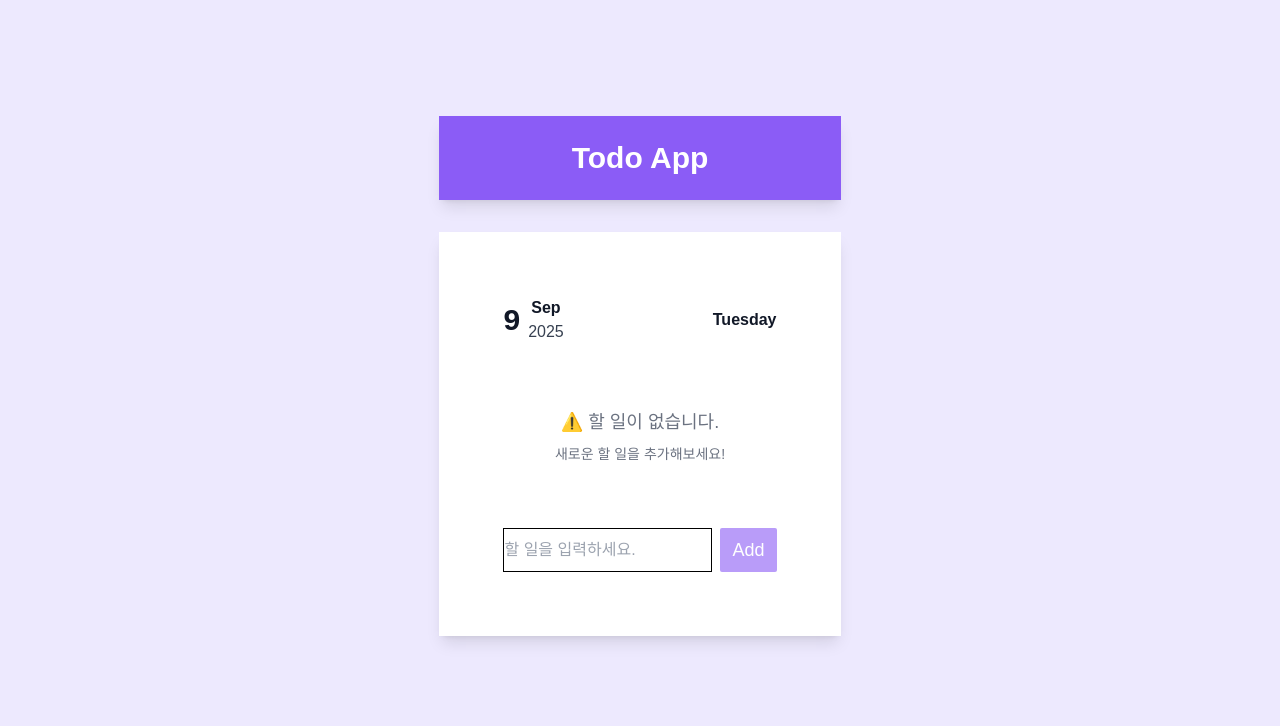
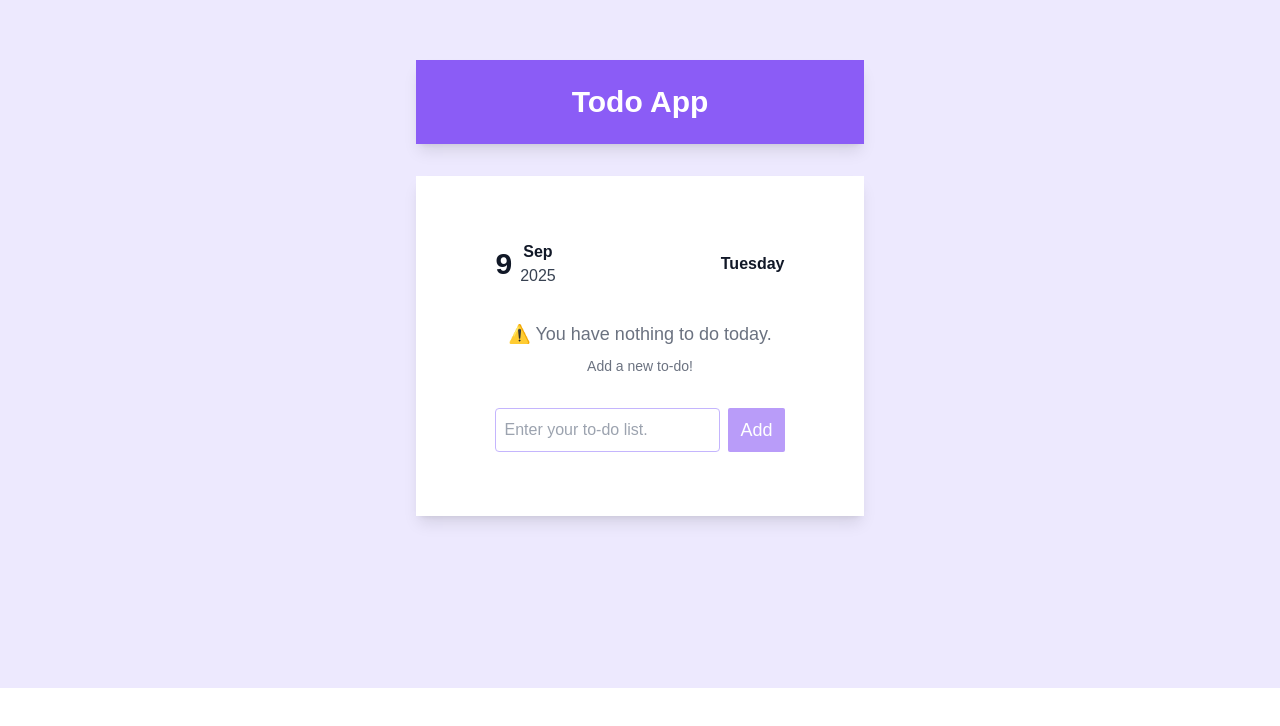
Before and after one commit to devsuzy/zustand_with_ai, a Next.js app: page / in a window 1280 px wide. Shown: the part 112-838 px from the top of the page. After the commit the page ends 800 px from the top, so only its background shows below. Built offline with nearby package versions, Linux system fonts and the light colour scheme; a web font is replaced by a local one.

Commit message:
feat: UI 개선사항 - css 수정

```diff
--- a/src/app/page.tsx
+++ b/src/app/page.tsx
@@ -3,7 +3,7 @@ import TodoComponents from "@/components/UI/Todo";
 
 export default function Home() {
   return (
-    <div className="font-kode grid grid-rows-[20px_1fr_20px] items-center justify-items-center min-h-screen sm:py-52 sm:px-80 bg-violet-100">
+    <div className="font-kode grid grid-rows-[20px_1fr_20px] items-center justify-items-center min-h-screen sm:px-80 bg-violet-100">
       <main className="flex flex-col gap-8 row-start-2">
         <Header />
         <div className="p-16 flex flex-col items-center text-gray-900 bg-white shadow-lg">
--- a/src/components/Todo/NewTodo.tsx
+++ b/src/components/Todo/NewTodo.tsx
@@ -23,9 +23,9 @@ export const NewTodo = () => {
   return (
     <div className="flex gap-2">
       <input
-        className="border border-black rounded-xs"
+        className="w-full py-1 px-2 border border-violet-300 rounded focus:outline-none focus:ring-2 focus:ring-violet-500"
         value={text}
-        placeholder="할 일을 입력하세요."
+        placeholder="Enter your to-do list."
         onChange={(e) => setText(e.target.value)}
         onKeyDown={handleKeyDown}
       />
--- a/src/components/Todo/TodoItem.tsx
+++ b/src/components/Todo/TodoItem.tsx
@@ -46,10 +46,12 @@ const TodoItem = ({ todo }: { todo: Todo }) => {
   };
 
   return (
-    <div className="w-full flex items-center justify-between gap-4 mb-4">
+    <div className="w-full flex items-center justify-between pb-3 border-b-2 border-violet-200">
+      <div className="flex gap-4">
         <input
           type="checkbox"
-        className="w-5 h-5"
+          id={String(todo.id)}
+          className=" min-w-5 min-h-5"
           checked={todo.done}
           onChange={() => toggleTodo(todo.id)}
         />
@@ -63,7 +65,7 @@ const TodoItem = ({ todo }: { todo: Todo }) => {
               onChange={(e) => setEditText(e.target.value)}
               onKeyDown={handleKeyPress} // 키로 조작 가능
               onBlur={handleSave} // 포커스 잃으면 자동 저장
-            className="flex-1 px-2 py-1 border border-blue-300 rounded focus:outline-none focus:ring-2 focus:ring-blue-500"
+              className="w-auto max-w-52 px-2 py-1 border border-violet-300 rounded focus:outline-none focus:ring-2 focus:ring-violet-500"
             />
             <button
               onClick={handleSave}
@@ -80,10 +82,11 @@ const TodoItem = ({ todo }: { todo: Todo }) => {
             </button>
           </div>
         ) : (
-        <span className={todo.done ? "line-through text-gray-400" : "text-gray-900"}>
+          <span className={todo.done ? "line-through text-gray-400" : "text-gray-900 text-base"}>
             {todo.title}
           </span>
         )}
+      </div>
 
       {!isEditing && (
         <div className="flex text-base">
--- a/src/components/Todo/TodoList.tsx
+++ b/src/components/Todo/TodoList.tsx
@@ -10,15 +10,15 @@ export const TodoList = () => {
 
   if (todos.length === 0) {
     return (
-      <div className="w-full max-w-md text-center text-gray-500">
-        <p className="text-lg font-medium">⚠️ 할 일이 없습니다.</p>
-        <p className="text-sm mt-2">새로운 할 일을 추가해보세요!</p>
+      <div className="w-full text-center text-gray-500">
+        <p className="text-lg font-medium">⚠️ You have nothing to do today.</p>
+        <p className="text-sm mt-2">Add a new to-do!</p>
       </div>
     );
   }
 
   return (
-    <div className="min-w-72 max-w-80 flex-col">
+    <div className="w-full flex flex-col gap-2">
       {todos.map((todo) => (
         <MemoedTodoItem key={todo.id} todo={todo} />
       ))}
--- a/src/components/UI/Todo.tsx
+++ b/src/components/UI/Todo.tsx
@@ -20,15 +20,17 @@ export default function TodoComponents() {
     return unsubscribe;
   }, []);
 
-  if (!isHydrated) {
-    return <LoadingSpinner />;
-  }
-
   return (
-    <div className="flex flex-col gap-16 items-center">
-      <TodayDate />
-      <TodoList />
-      <NewTodo />
+    <div className="w-80 max-w-80 flex flex-col gap-16 items-center">
+      {!isHydrated ? (
+        <LoadingSpinner />
+      ) : (
+        <div className="flex flex-col gap-8">
+          <TodayDate />
+          <TodoList />
+          <NewTodo />
+        </div>
+      )}
     </div>
   );
 }
```
Lines whose indentation alone changed are shown as unchanged.
